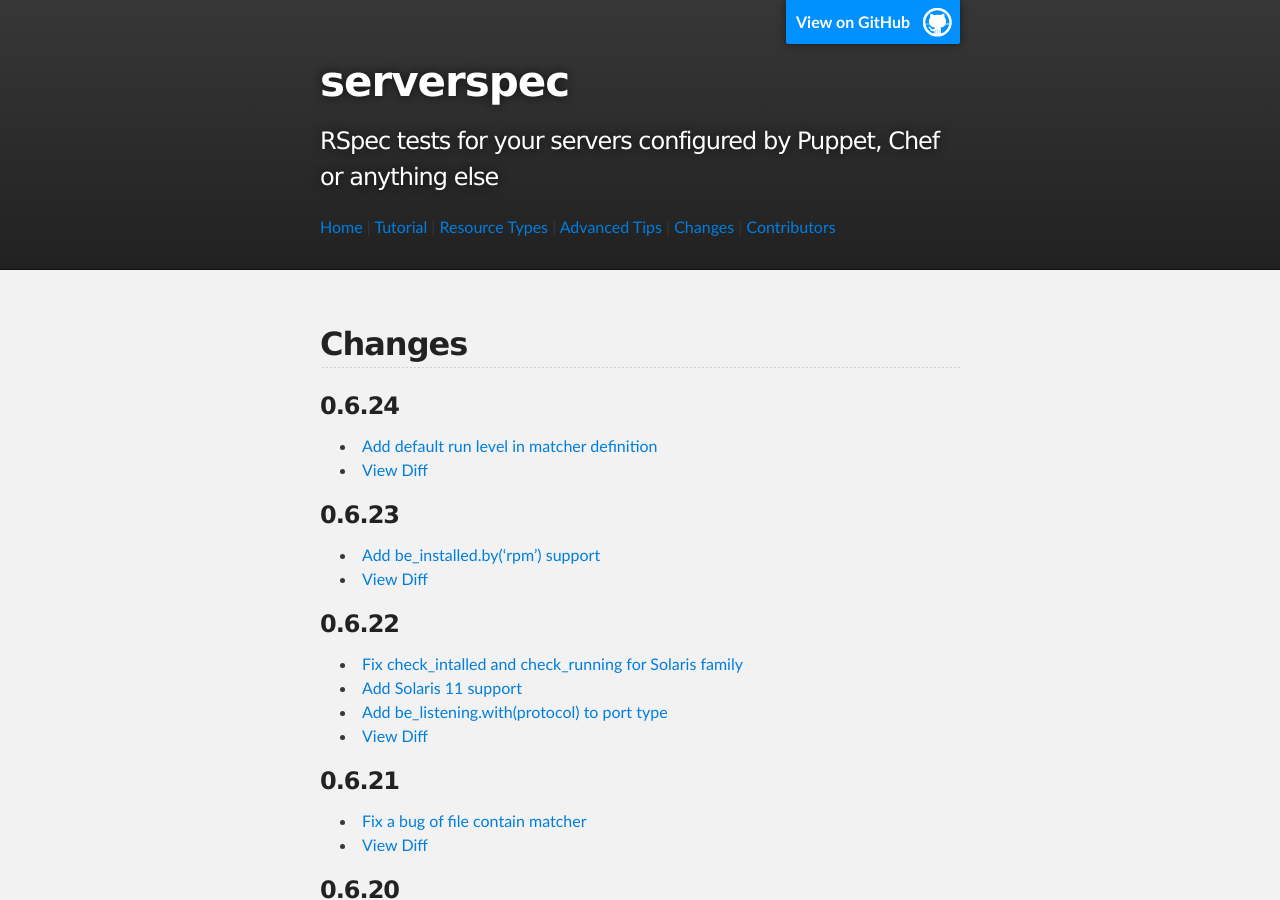
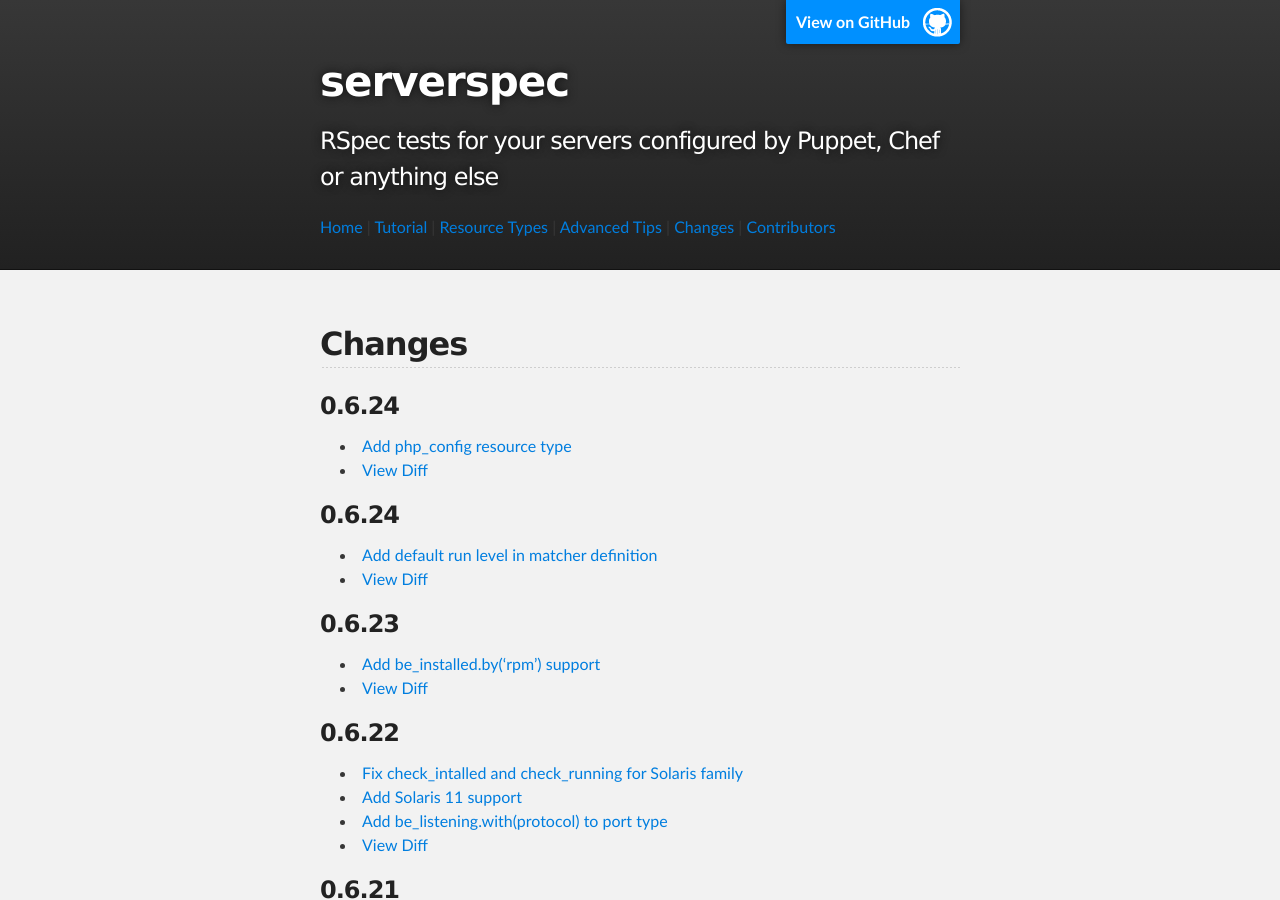
Before and after one commit to serverspec/serverspec.github.io, a Jekyll site: the page built from changes.md, in a window 1280 px wide and 900 px high. Built offline with Jekyll 4.4.1, drawn with Linux system fonts in a browser that asks for light colours; Markdown is read by kramdown in place of the engine named in the settings.

```diff
--- a/changes.md
+++ b/changes.md
@@ -4,6 +4,11 @@ title: Changes
 ---
 
 ## Changes
+
+### 0.6.24
+
+ * [Add php_config resource type](https://github.com/serverspec/serverspec/pull/196)
+ * [View Diff](https://github.com/serverspec/serverspec/compare/v0.6.24...v0.6.25)
 
 ### 0.6.24
 
```
